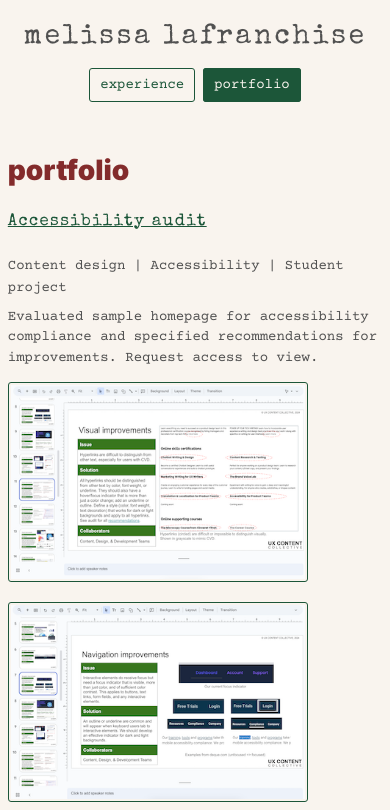
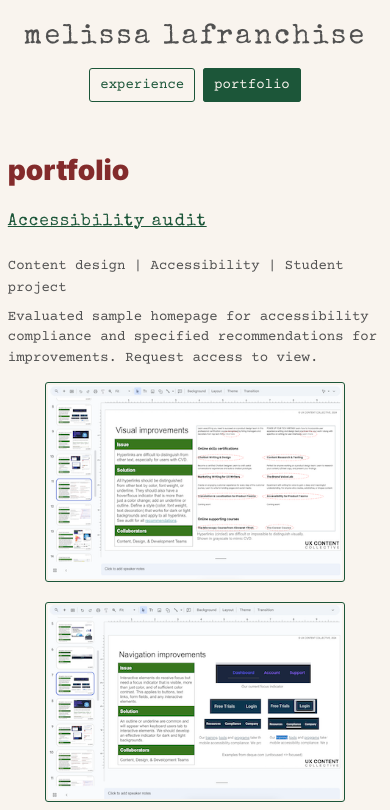
Before and after one commit to pulchrit/melissalafranchise, a Next.js app: page /portfolio in a window 390 px wide. Shown: the top 810 px of the page. Built offline with nearby package versions, Linux system fonts and the light colour scheme.

Commit message:
Adjust mobile styles on portfolio images

```diff
--- a/components/portfolioItem.js
+++ b/components/portfolioItem.js
@@ -50,7 +50,6 @@ export default function PortfolioItem({
 
   AccordionTrigger.displayName = 'AccordionTrigger';
 
-  // to do: create accordioncontentext style
   const AccordionContent = forwardRef(
     ({ children, ...props }, forwardedRef) => (
       <Accordion.Content
--- a/styles/portfolioItem.module.scss
+++ b/styles/portfolioItem.module.scss
@@ -16,6 +16,7 @@
   display: flex;
   flex-direction: column;
   justify-content: flex-start;
+  align-items: center;
   width: 100%;
 
   img {
```
